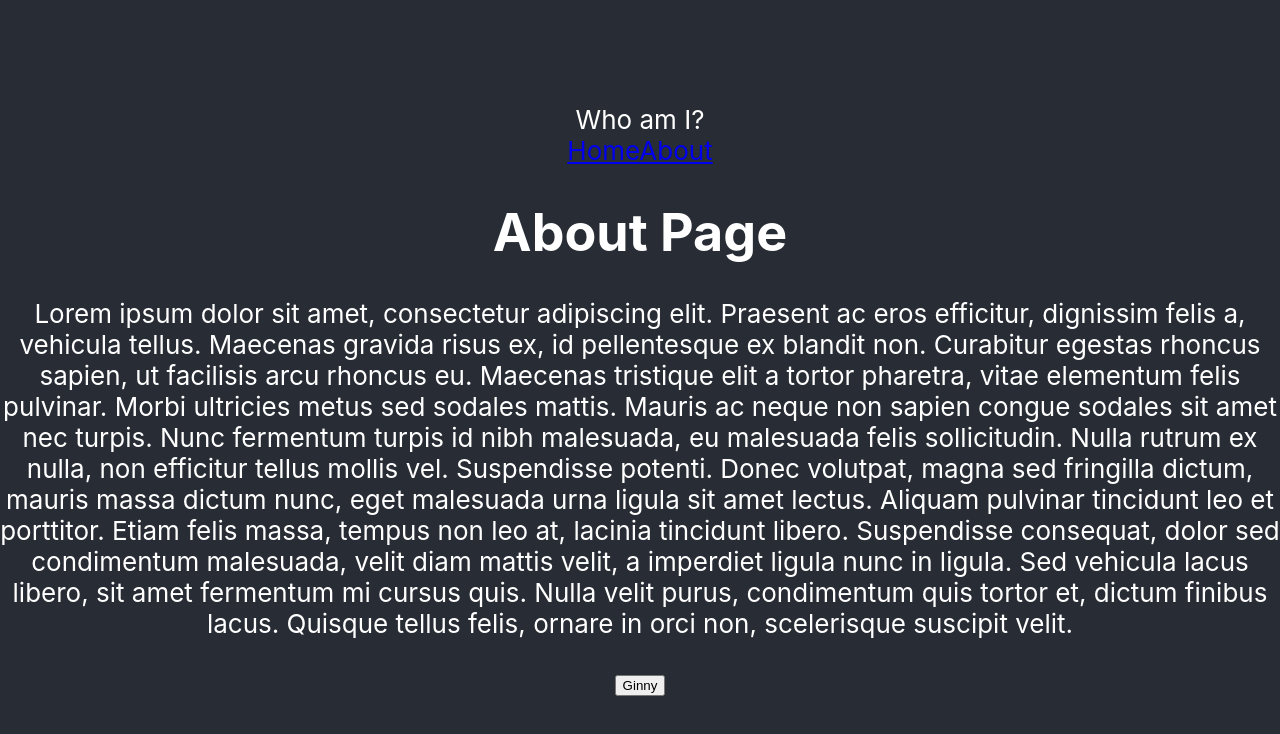
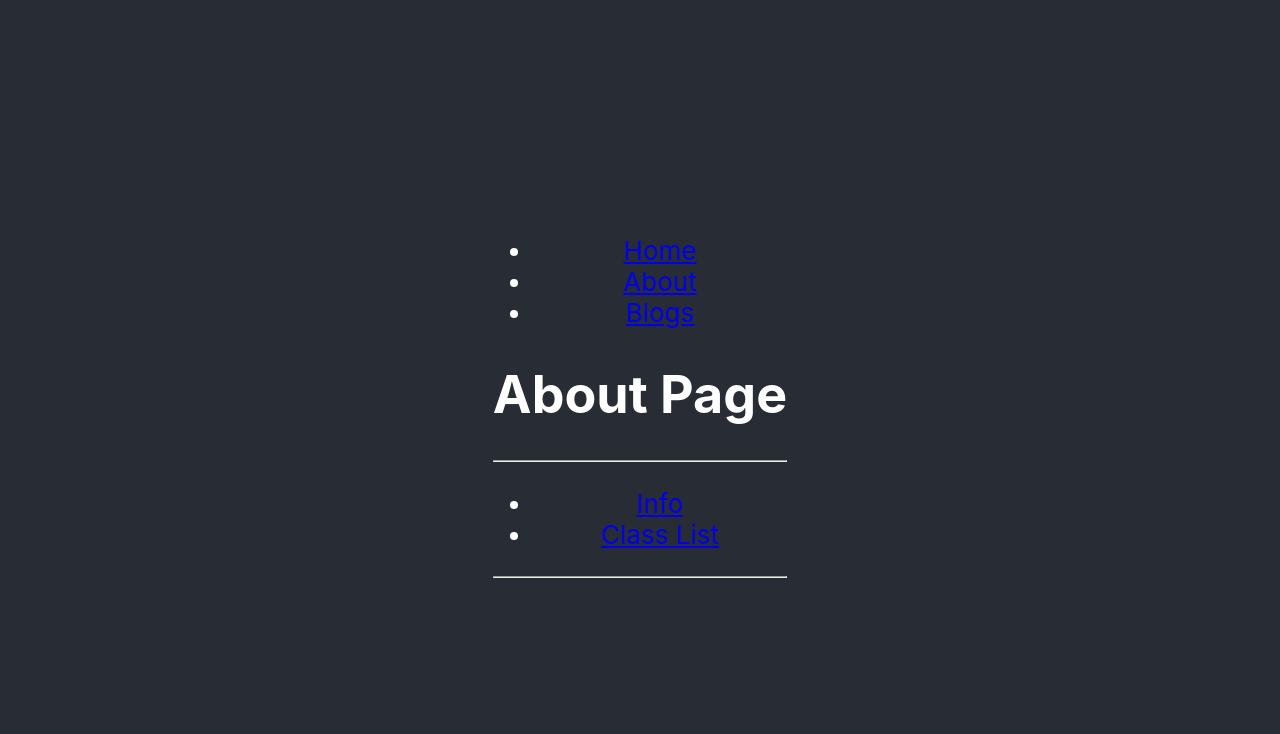
Before and after one commit to WDI-202/react-router-example, a React (Create React App) app: page /about in a window 1280 px wide. Shown: the top 734 px of the page. Built offline with nearby package versions, Linux system fonts and the light colour scheme.

Commit message:
added nested routing and url params

```diff
--- a/src/App.js
+++ b/src/App.js
@@ -1,55 +1,29 @@
-import { useState } from "react";
-import { Routes, Route, Link } from "react-router-dom";
+import { Routes, Route } from "react-router-dom";
+import Home from "./pages/Home";
+import About from "./pages/About";
+import Blogs from "./pages/Blogs";
+import ClassList from "./components/ClassList";
+import Info from "./components/Info";
+import Participant from "./components/Participant";
 import './App.css';
 
 function App() {
-  const [name, setName] = useState("Who am I?")
   return (
     <div className="App">
       <header className="App-header">
-      {name}
       <Routes>
-        <Route path="/" element={<Home setName={setName}/>} />
-        <Route path="/about" element={<About setName={setName}/>} />
+        <Route path="/" element={<Home />} />
+        <Route path="/about" element={<About />}>
+          <Route path="/about/info" element={<Info />}/>
+          <Route path="class-list" element={<ClassList />}>
+            <Route path=":participant" element={<Participant />} />
+          </Route>
+        </Route>
+        <Route path="/blogs" element={<Blogs />} />
       </Routes>
       </header>
     </div>
   );
 }
 
-const Navbar = () => {
-  return (
-    <nav>
-      <Link to="/">Home</Link>
-      <Link to="/about">About</Link>
-    </nav>
-  )
-}
-
-const Home = (props) => {
-  return (
-    <div>
-      <Navbar />
-      <h1>Home Page</h1>
-      <button onClick={()=>{
-        props.setName("James")
-      }}>James</button>
-    </div>
-  )
-}
-
-const About = (props) => {
-  return (
-    <div>
-      <Navbar />
-    <h1>About Page</h1>
-    <p>Lorem ipsum dolor sit amet, consectetur adipiscing elit. Praesent ac eros efficitur, dignissim felis a, vehicula tellus. Maecenas gravida risus ex, id pellentesque ex blandit non. Curabitur egestas rhoncus sapien, ut facilisis arcu rhoncus eu. Maecenas tristique elit a tortor pharetra, vitae elementum felis pulvinar. Morbi ultricies metus sed sodales mattis. Mauris ac neque non sapien congue sodales sit amet nec turpis. Nunc fermentum turpis id nibh malesuada, eu malesuada felis sollicitudin. Nulla rutrum ex nulla, non efficitur tellus mollis vel. Suspendisse potenti. Donec volutpat, magna sed fringilla dictum, mauris massa dictum nunc, eget malesuada urna ligula sit amet lectus. Aliquam pulvinar tincidunt leo et porttitor. Etiam felis massa, tempus non leo at, lacinia tincidunt libero. Suspendisse consequat, dolor sed condimentum malesuada, velit diam mattis velit, a imperdiet ligula nunc in ligula. Sed vehicula lacus libero, sit amet fermentum mi cursus quis. Nulla velit purus, condimentum quis tortor et, dictum finibus lacus. Quisque tellus felis, ornare in orci non, scelerisque suscipit velit.</p>
-    <button onClick={()=>{
-        props.setName("Ginny")
-      }}>Ginny</button>
-
-    </div>
-  )
-}
-
 export default App;
--- /dev/null
+++ b/src/components/ClassList.js
@@ -0,0 +1,11 @@
+import { Outlet } from "react-router-dom";
+const ClassList = () => {
+    return (
+        <>
+            <h3>Class List</h3>
+            <Outlet/>
+        </>
+    )
+}
+
+export default ClassList
--- /dev/null
+++ b/src/components/Info.js
@@ -0,0 +1,13 @@
+const Info = () => {
+    return (
+        <div>
+            <p>Lorem ipsum dolor sit amet, consectetur adipiscing elit. Praesent ac eros efficitur, dignissim felis a, vehicula tellus. Maecenas gravida risus ex, id pellentesque ex blandit non. Curabitur egestas rhoncus sapien, ut facilisis arcu rhoncus eu. Maecenas tristique elit a tortor pharetra, vitae elementum felis pulvinar. Morbi ultricies metus sed sodales mattis. Mauris ac neque non sapien congue sodales sit amet nec turpis. Nunc fermentum turpis id nibh malesuada, eu malesuada felis sollicitudin. Nulla rutrum ex nulla, non efficitur tellus mollis vel. Suspendisse potenti. Donec volutpat, magna sed fringilla dictum, mauris massa dictum nunc, eget malesuada urna ligula sit amet lectus. Aliquam pulvinar tincidunt leo et porttitor. Etiam felis massa, tempus non leo at, lacinia tincidunt libero. Suspendisse consequat, dolor sed condimentum malesuada, velit diam mattis velit, a imperdiet ligula nunc in ligula. Sed vehicula lacus libero, sit amet fermentum mi cursus quis. Nulla velit purus, condimentum quis tortor et, dictum finibus lacus. Quisque tellus felis, ornare in orci non, scelerisque suscipit velit.</p>
+
+            <p>Pellentesque nisl lorem, efficitur vel mi dignissim, tempus commodo erat. Pellentesque nec rhoncus felis, id volutpat ipsum. Pellentesque aliquet diam a nisl volutpat, sit amet efficitur tellus sollicitudin. Vivamus nec consectetur velit. Cras mollis nibh at pulvinar venenatis. Fusce a felis rhoncus, maximus velit quis, sodales neque. Morbi faucibus ultrices nibh eget malesuada. Proin eu ultricies lectus, a pharetra nulla. Nam vestibulum tincidunt dignissim. Vivamus risus sapien, viverra non sem at, finibus ultrices justo. Donec tempus justo id libero tristique, vitae auctor ante ullamcorper. In et ipsum varius, pellentesque felis a, ultrices ante. Quisque id libero eget quam maximus interdum porta quis nisl. Interdum et malesuada fames ac ante ipsum primis in faucibus.</p>
+
+            <p>Quisque consequat ut magna a ullamcorper. Curabitur aliquam tempor ante, a sollicitudin felis posuere ac. Aenean nisi urna, vestibulum id efficitur quis, ullamcorper sit amet ipsum. Praesent volutpat elementum varius. Pellentesque laoreet quam ac quam auctor, nec fringilla nibh vehicula. Sed mattis nibh rhoncus, varius nisi id, mattis mauris. Donec tempor magna vitae magna mollis imperdiet vitae id massa. Nullam at ante odio. Proin placerat risus sapien, vitae fermentum purus efficitur quis. Duis molestie facilisis justo, et euismod sem lacinia at. Suspendisse potenti. Vestibulum dolor nulla, dictum eget ultrices molestie, laoreet ut lorem. Quisque ac nibh eros. Curabitur accumsan, ex in consectetur hendrerit, urna massa elementum massa, et elementum ligula eros vel justo. Duis interdum orci in rutrum sodales. Praesent sit amet euismod leo.</p>
+        </div>
+    )
+}
+
+export default Info
--- /dev/null
+++ b/src/components/Navbar.js
@@ -0,0 +1,21 @@
+import { Link } from "react-router-dom";
+
+const Navbar = () => {
+  return (
+    <nav>
+      <ul>
+        <li>
+          <Link to="/">Home</Link>
+        </li>
+        <li>
+          <Link to="/about">About</Link>
+        </li>
+        <li>
+          <Link to="/blogs">Blogs</Link>
+        </li>
+      </ul>
+    </nav>
+  );
+};
+
+export default Navbar;
--- /dev/null
+++ b/src/components/Participant.js
@@ -0,0 +1,24 @@
+import { useParams } from "react-router-dom";
+
+const participants = [
+  "james",
+  "ginny",
+  "anson",
+  "corey",
+  "jill",
+  "sonny",
+  "antonio",
+];
+
+const Participant = () => {
+    let params = useParams();
+    console.log(participants.includes(params.participant))
+    const displayParticipant = participants.includes(params.participant) ? params.participant : "Not Found"
+  return (
+    <>
+      <p>{displayParticipant}</p>
+    </>
+  );
+};
+
+export default Participant;
--- /dev/null
+++ b/src/pages/About.js
@@ -0,0 +1,24 @@
+import Navbar from "../components/Navbar";
+import { Outlet, Link } from "react-router-dom";
+
+const About = () => {
+    return (
+        <div>
+            <Navbar />
+            <h1>About Page</h1>
+            <hr/>
+            <ul>
+                <li>
+                <Link to="/about/info">Info</Link>
+                </li>
+                <li>
+                <Link to="/about/class-list">Class List</Link>
+                </li>
+            </ul>
+            <hr/>
+            <Outlet />
+        </div>
+    )
+}
+
+export default About
--- /dev/null
+++ b/src/pages/Blogs.js
@@ -0,0 +1,13 @@
+import Navbar from "../components/Navbar";
+
+
+const Blogs = () => {
+    return (
+        <>
+            <Navbar />
+            <h1>Blogs Page</h1>
+        </>
+    )
+}
+
+export default Blogs
--- /dev/null
+++ b/src/pages/Home.js
@@ -0,0 +1,12 @@
+import Navbar from "../components/Navbar";
+
+const Home = () => {
+    return (
+        <div>
+            <Navbar />
+            <h1>Home Page</h1>
+        </div>
+    )
+}
+
+export default Home
```
